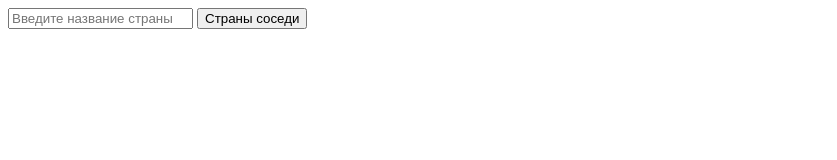
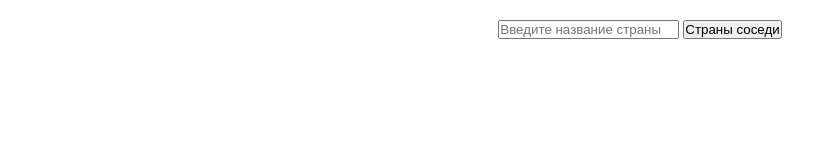
Before and after one commit to SlavaSid/16HWJS, a plain HTML site: page 16HWJS/index.html in a window 1280 px wide. Shown: the whole page, without its empty margins (0-837 px from the left). Drawn offline with Linux system fonts and the light colour scheme.

Commit message:
Add files via upload

```diff
--- a/16HWJS/app.js
+++ b/16HWJS/app.js
@@ -4,13 +4,13 @@ const form = document.querySelector('form');
 const input = document.querySelector('input');
 const land = document.querySelector('.land');
 const neighbours = document.querySelector('.neighbours');
-const message = document.querySelector('.error')
+
 
 const render = (search) => {
-    message.textContent = '';
+
     const langString = search.name.official;
     langString.value = '';
-    land.innerHTML = `<p>${langString}</p><p class="oren">Страны соседи</p>`;
+    land.innerHTML = `<p>${langString}</p><p class="oren">страны соседи:</p>`;
     neighbours.textContent = '';
 
 
@@ -44,7 +44,7 @@ form.addEventListener('submit', (event) => {
         if(!response.ok){
             neighbours.textContent = '';
             land.textContent = '';
-        message.textContent = `неверное название страны`;}
+            land.textContent = `неверное название страны`;}
     else{return response.json()};})
     .then(data => {
     const [search] = data;
--- a/16HWJS/index.html
+++ b/16HWJS/index.html
@@ -14,6 +14,6 @@
     </form>
     <div class="land"></div>
     <div class="neighbours"></div>
-    <div class="error"></div>
+
   </body>
 </html>
--- a/16HWJS/style.css
+++ b/16HWJS/style.css
@@ -1,15 +1,42 @@
+*{
+    margin: 0;
+    padding: 0;
+    box-sizing: border-box;
+}
+
+body {
+    display: flex;
+    flex-direction: column;
+    flex-wrap: wrap;
+    align-content: space-around;
+}
+
+form {
+    padding: 20px 0;
+    margin: auto;
+
+
+
+}
+
+
+
 .land {
     font-size: 33px;
-    color: dodgerblue;
+    color: rgb(30, 68, 103);
+    padding: 5px 0;
+
 }
 .oren {
     font-size: 15px;
-    color: rgb(255, 184, 30);
+    color: rgb(150, 115, 40);
 }
 .neighbours {
+
     font-size: 20px;
     color: darkgreen;
 }
+
 li {
     list-style-type: none;
 
```
